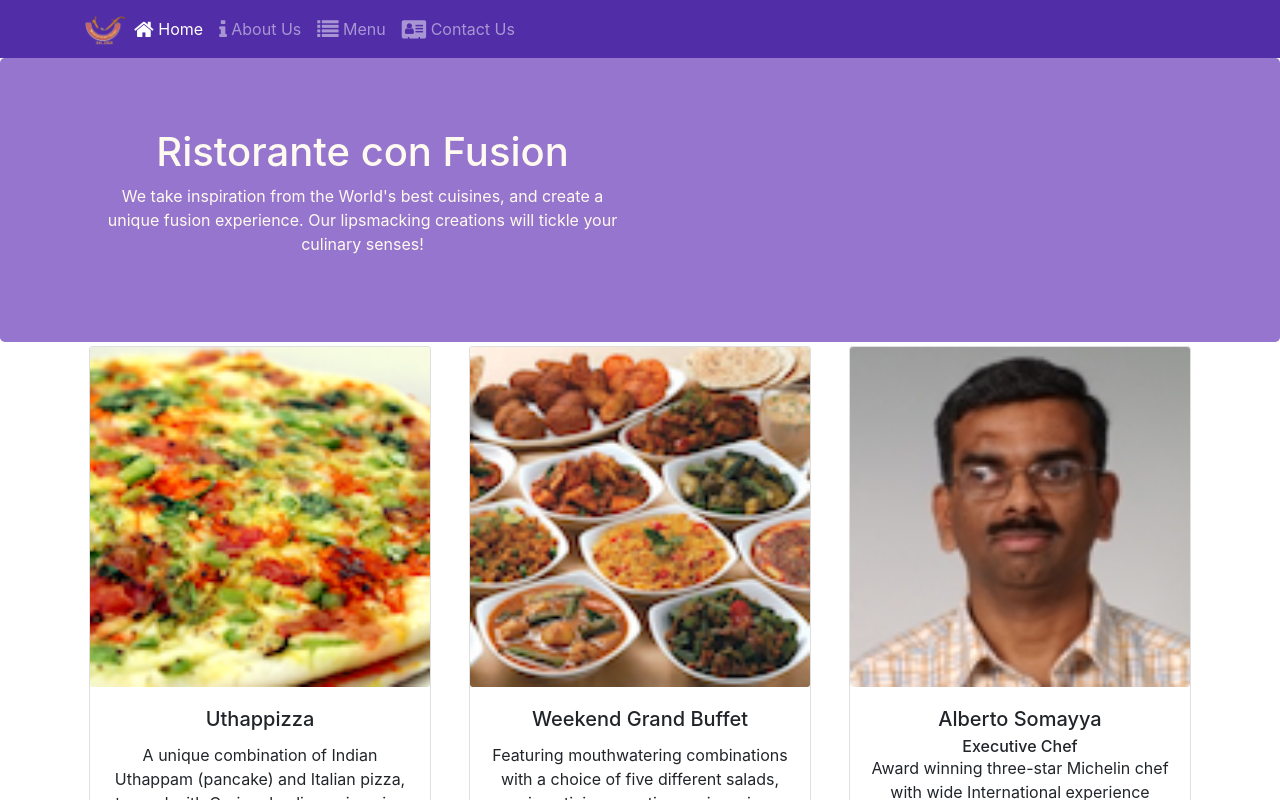
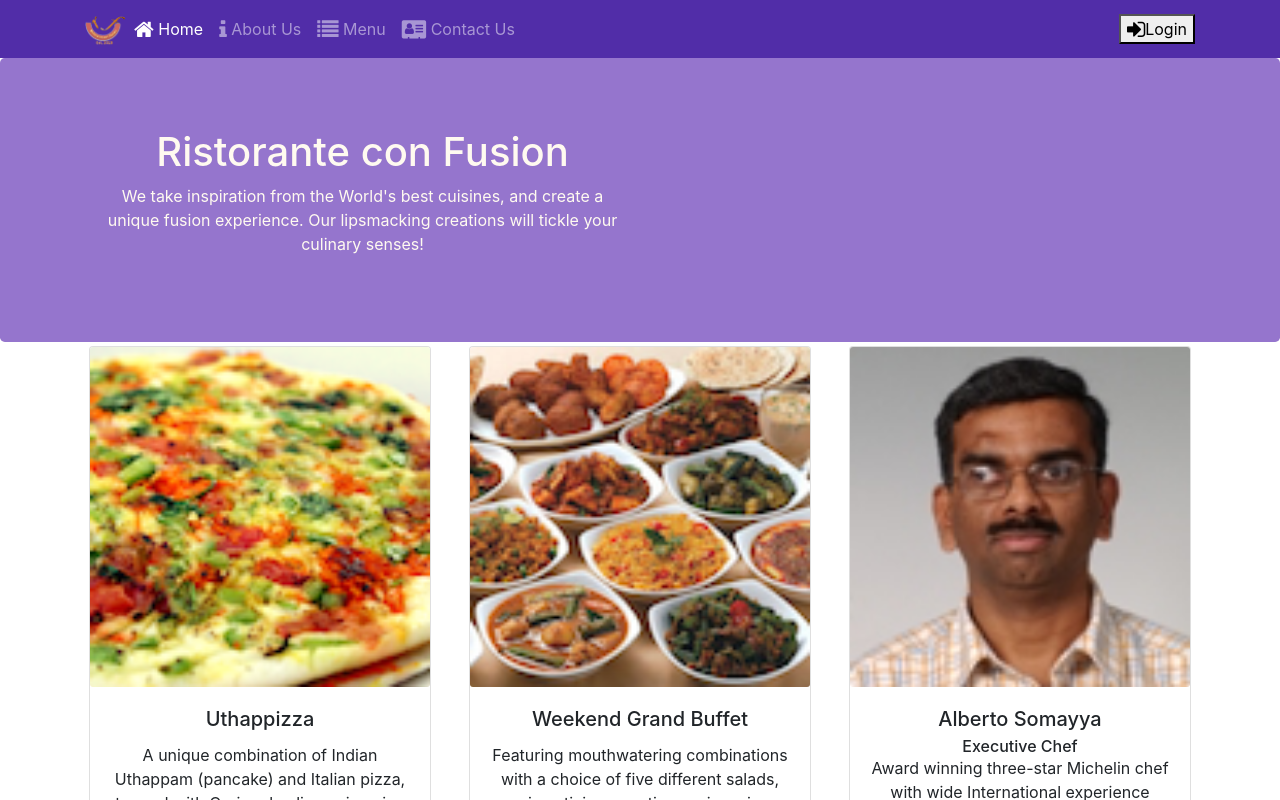
Before and after one commit to ahmadlatif1084/Front-End-Web-Development-React, a React (Create React App) app: page /home in a window 1280 px wide. Shown: the top 800 px of the page. Built offline with nearby package versions, Linux system fonts and the light colour scheme.

Commit message:
Uncontrolled Forms

```diff
--- a/src/components/HeaderComponent.js
+++ b/src/components/HeaderComponent.js
@@ -1,5 +1,5 @@
 import React, { Component } from 'react';
-import { Nav, Navbar, NavbarBrand, NavbarToggler, Collapse, NavItem, Jumbotron } from 'reactstrap';
+import { Nav, Navbar, NavbarBrand, NavbarToggler, Collapse, NavItem, Jumbotron,Modal,ModalHeader,ModalBody,Button,Form,FormGroup,Input,Label } from 'reactstrap';
 import { NavLink } from 'react-router-dom';
 
 class Header extends Component {
@@ -8,8 +8,12 @@
 
         this.toggleNav = this.toggleNav.bind(this);
         this.state = {
-          isNavOpen: false
+          isNavOpen: false,
+          isModalOpen:false
         };
+
+        this.toggleModal=this.toggleModal.bind(this);
+        this.handleLogin=this.handleLogin.bind(this);
       }
 
       toggleNav() {
@@ -17,6 +21,19 @@
           isNavOpen: !this.state.isNavOpen
         });
       }
+
+      toggleModal(){
+          this.setState({
+              isModalOpen:!this.state.isModalOpen
+          });
+      }
+
+      handleLogin(event){
+        this.toggleModal();
+        alert("Username: " + this.username.value + " Password: " + this.password.value
+        + " Remember: " + this.remember.checked);
+        event.preventDefault();
+    }
 
       render() {
         return(
@@ -41,6 +58,13 @@
                             </NavItem>
                             </Nav>
                         </Collapse>
+                        <Nav className="ml-auto" navbar>
+                    <NavItem>
+                        <button outline onClick={this.toggleModal}>
+                            <span className="fa fa-sign-in fa-lg"></span>Login
+                        </button>
+                    </NavItem>
+                </Nav>
                     </div>
                 </Navbar>
                 <Jumbotron>
@@ -53,6 +77,31 @@
                         </div>
                     </div>
                 </Jumbotron>
+                <Modal isOpen={this.state.isModalOpen} toggle={this.toggleModal}>
+                    <ModalHeader toggle={this.toggleModal}>Login</ModalHeader>
+                    <ModalBody>
+                    <Form onSubmit={this.handleLogin}>
+                            <FormGroup>
+                                <Label htmlFor="username">Username</Label>
+                                <Input type="text" id="username" name="username"
+                                    innerRef={(input) => this.username = input} />
+                            </FormGroup>
+                            <FormGroup>
+                                <Label htmlFor="password">Password</Label>
+                                <Input type="password" id="password" name="password"
+                                    innerRef={(input) => this.password = input}  />
+                            </FormGroup>
+                            <FormGroup check>
+                                <Label check>
+                                    <Input type="checkbox" name="remember"
+                                    innerRef={(input) => this.remember = input}  />
+                                    Remember me
+                                </Label>
+                            </FormGroup>
+                            <Button type="submit" value="submit" color="primary">Login</Button>
+                        </Form>
+                    </ModalBody>
+                </Modal>
             </div>
         );
     }
```
